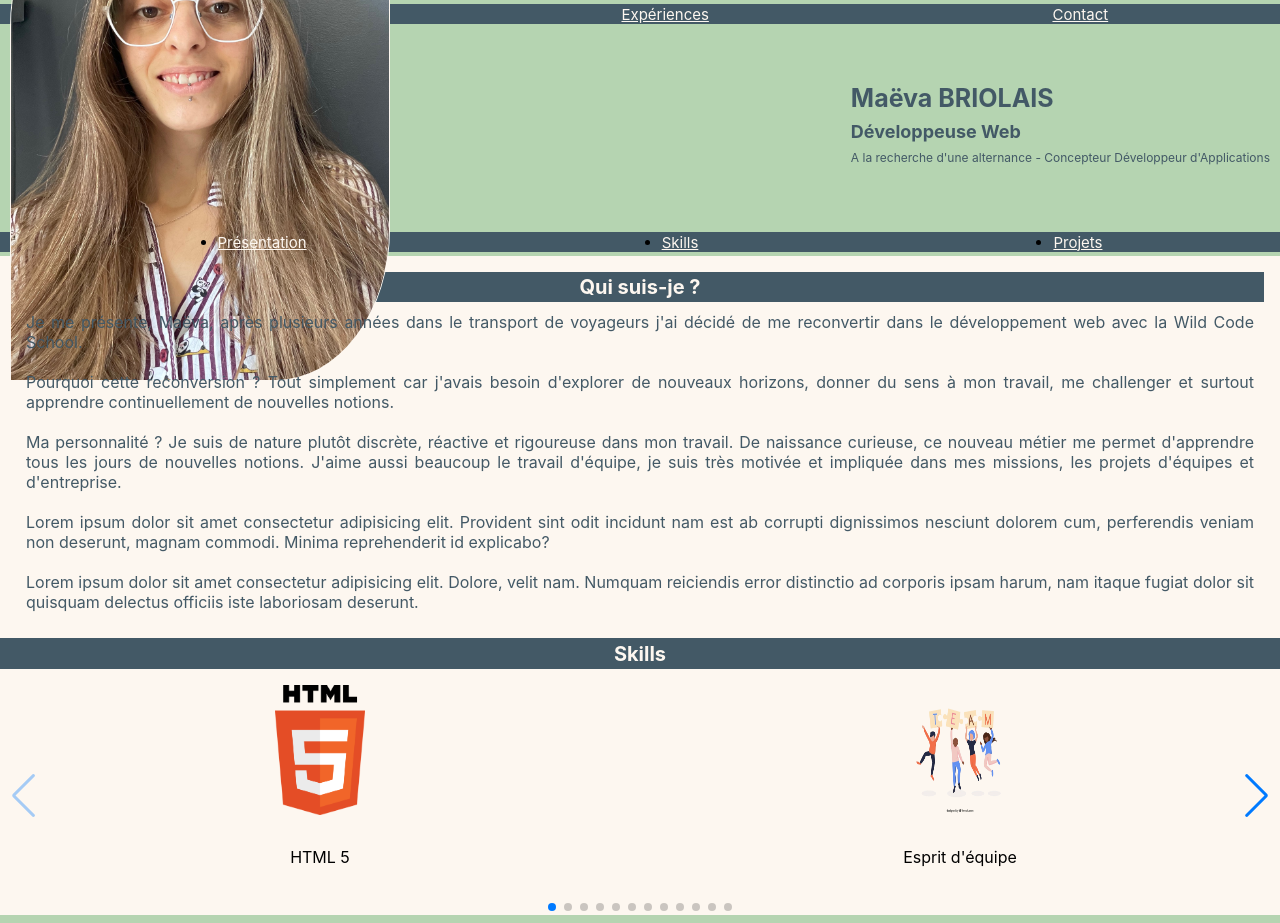
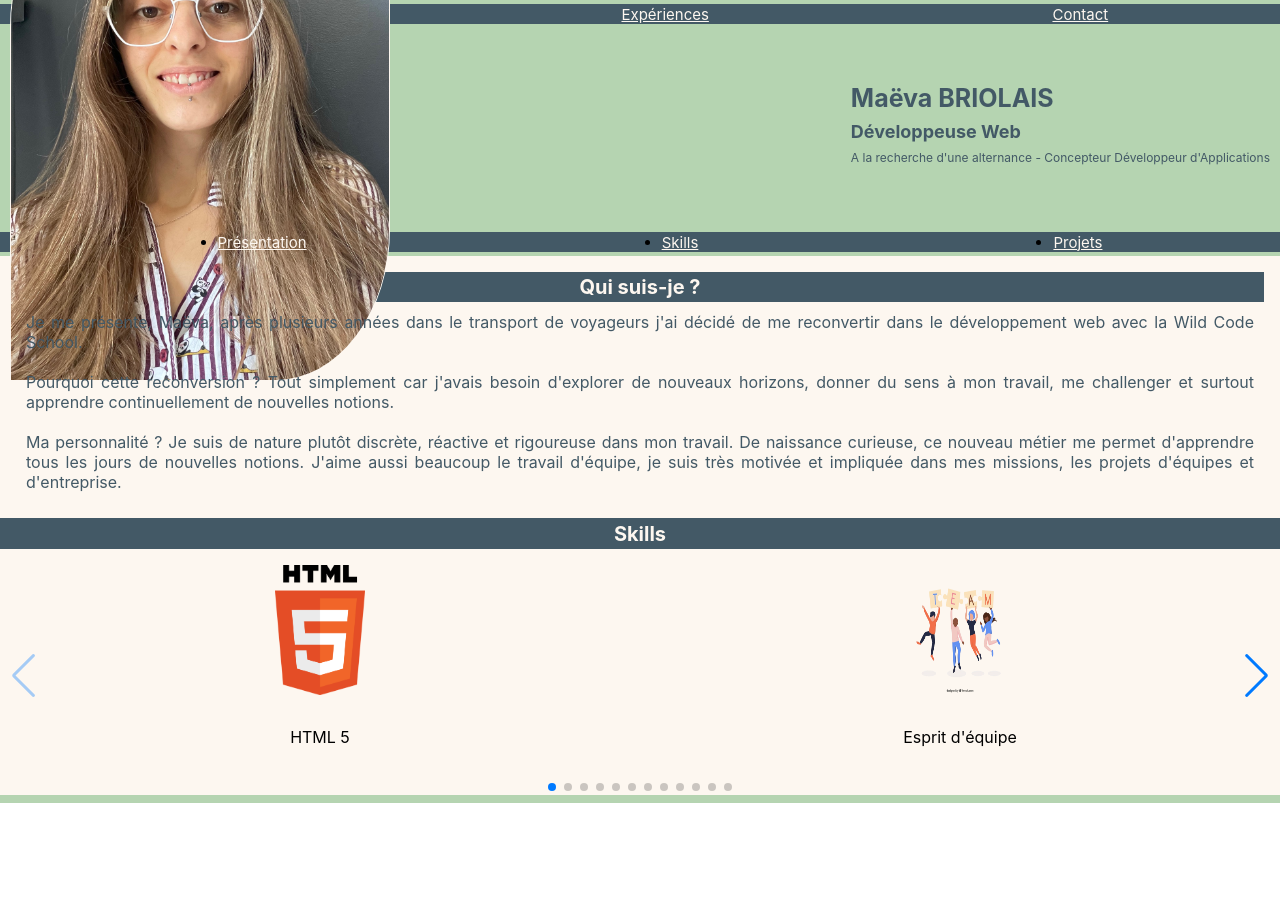
Before and after one commit to MaevaBriolais/React_Portfolio, a React (Vite) app in the folder my-react-app/: page / in a window 1280 px wide. After the commit the page ends 803 px from the top, so only its background shows below. Built offline with nearby package versions, Linux system fonts and the light colour scheme.

Commit message:
Delete Lorem in presentation

```diff
--- a/my-react-app/src/components/Presentation.jsx
+++ b/my-react-app/src/components/Presentation.jsx
@@ -21,8 +21,6 @@ function Presentation() {
         beaucoup le travail d'équipe, je suis très motivée et impliquée dans mes
         missions, les projets d'équipes et d'entreprise.
       </p>
-      <p>Lorem ipsum dolor sit amet consectetur adipisicing elit. Provident sint odit incidunt nam est ab corrupti dignissimos nesciunt dolorem cum, perferendis veniam non deserunt, magnam commodi. Minima reprehenderit id explicabo?</p>
-      <p> Lorem ipsum dolor sit amet consectetur adipisicing elit. Dolore, velit nam. Numquam reiciendis error distinctio ad corporis ipsam harum, nam itaque fugiat dolor sit quisquam delectus officiis iste laboriosam deserunt.</p>
     </div>
   );
 }
```
